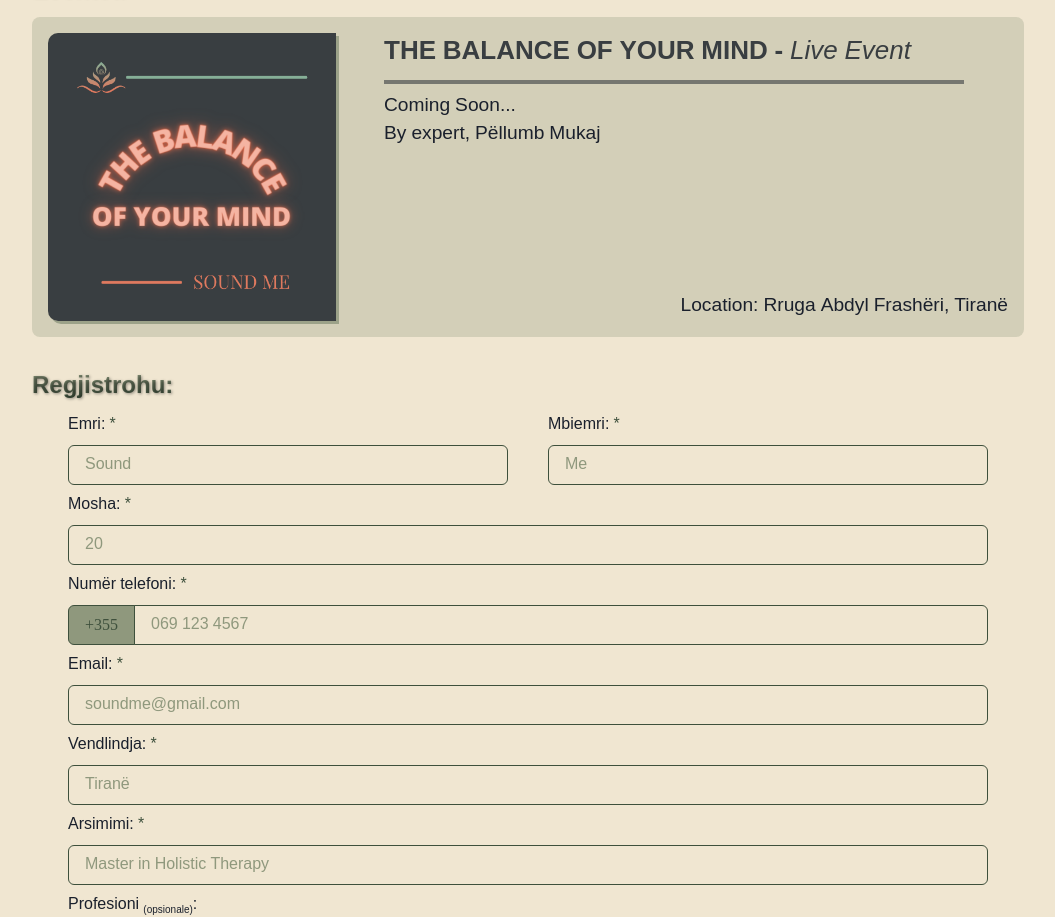
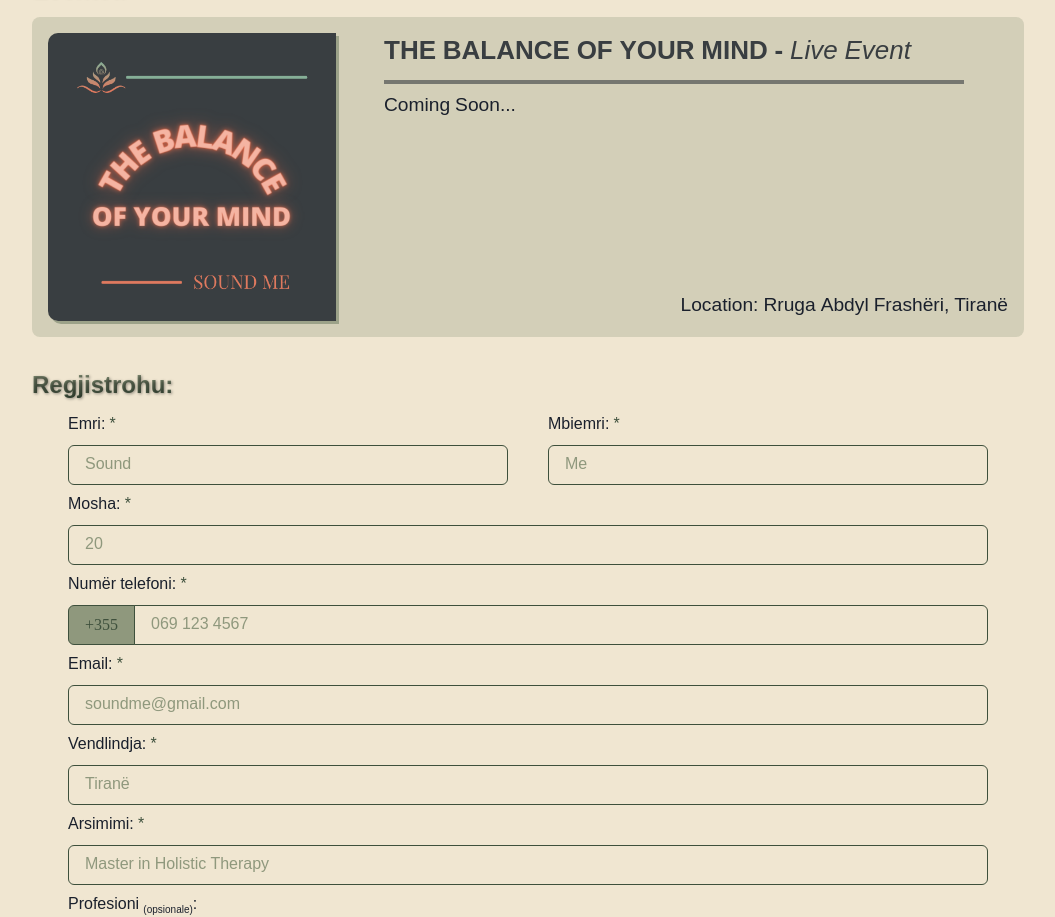
Before and after one commit to Democles85/sound_me_landing_page, a Next.js app: page / in a window 1280 px wide. Shown: the part 967-1884 px from the top of the page, without its empty margins (112-1167 px from the left). Built offline with nearby package versions, Linux system fonts and the light colour scheme.

Commit message:
🔓 Removed Event Author

```diff
--- a/components/Events.tsx
+++ b/components/Events.tsx
@@ -20,47 +20,6 @@ export default function Events() {
       <Box>
         <ParagraphHeader>Eventet:</ParagraphHeader>
       </Box>
-
-      {/* <Box>
-          <Image
-            src={'/images/balance_of_mind.png'}
-            alt={'Balance of Mind'}
-            w={{ base: '100%', md: '100%', lg: '30%' }}
-            className={'event-image'}
-            onClick={onToggle}
-            _hover={{ cursor: 'pointer', filter: 'blur(1px)' }}
-            borderRadius={'lg'}
-          />
-        </Box>
-
-        <Button
-          display={{ base: 'block', md: 'none', lg: 'none' }}
-          position={'relative'}
-          top={'-15px'}
-          left={'44%'}
-          bg={'oliveGreen'}
-          color={'goblinGreen'}
-          _hover={{ bg: 'goblinGreen', color: '#fff' }}
-          _focus={{ boxShadow: 'none' }}
-          onClick={onToggle}
-        >
-          <Icon as={StatDownArrow} />
-        </Button>
-        <Collapse in={isOpen} animateOpacity>
-          <Box
-            p="40px"
-            color="white"
-            mt="4"
-            bg="oliveGreen"
-            rounded="md"
-            shadow="md"
-          >
-            Lorem ipsum dolor sit amet consectetur adipisicing elit. Itaque
-            dignissimos natus cumque laboriosam aliquam autem, enim ea deleniti
-            saepe culpa illo id excepturi voluptatem aut magni earum? Autem,
-            aliquam aperiam.
-          </Box>
-        </Collapse> */}
       <Box
         display={'flex'}
         flexDir={{ base: 'column', md: 'row', lg: 'row' }}
@@ -111,7 +70,6 @@ export default function Events() {
             my={{ base: '1rem', md: '0', lg: '0' }}
           >
             <Text>Coming Soon... </Text>
-            <Text>By expert, Pëllumb Mukaj</Text>
           </Box>
           <Box
             fontSize={{ base: '1rem', md: '1.2rem', lg: '1.2rem' }}
```
